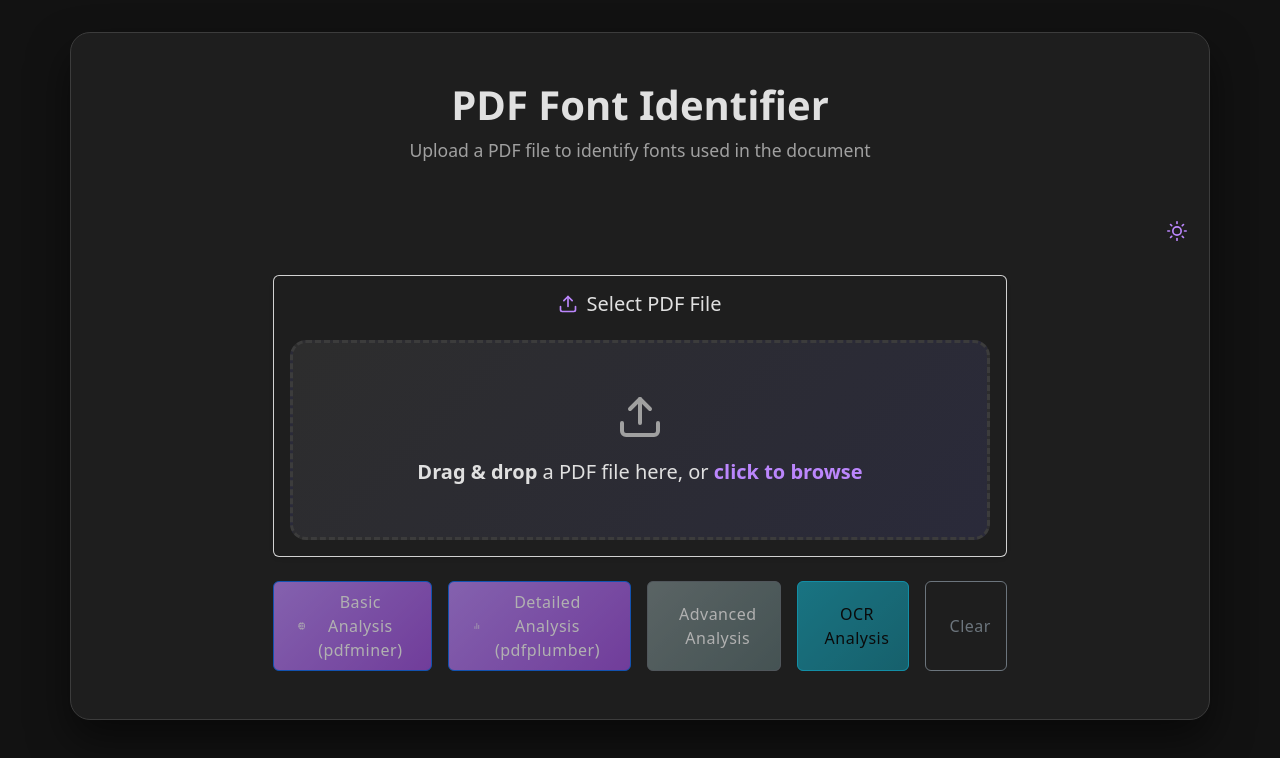
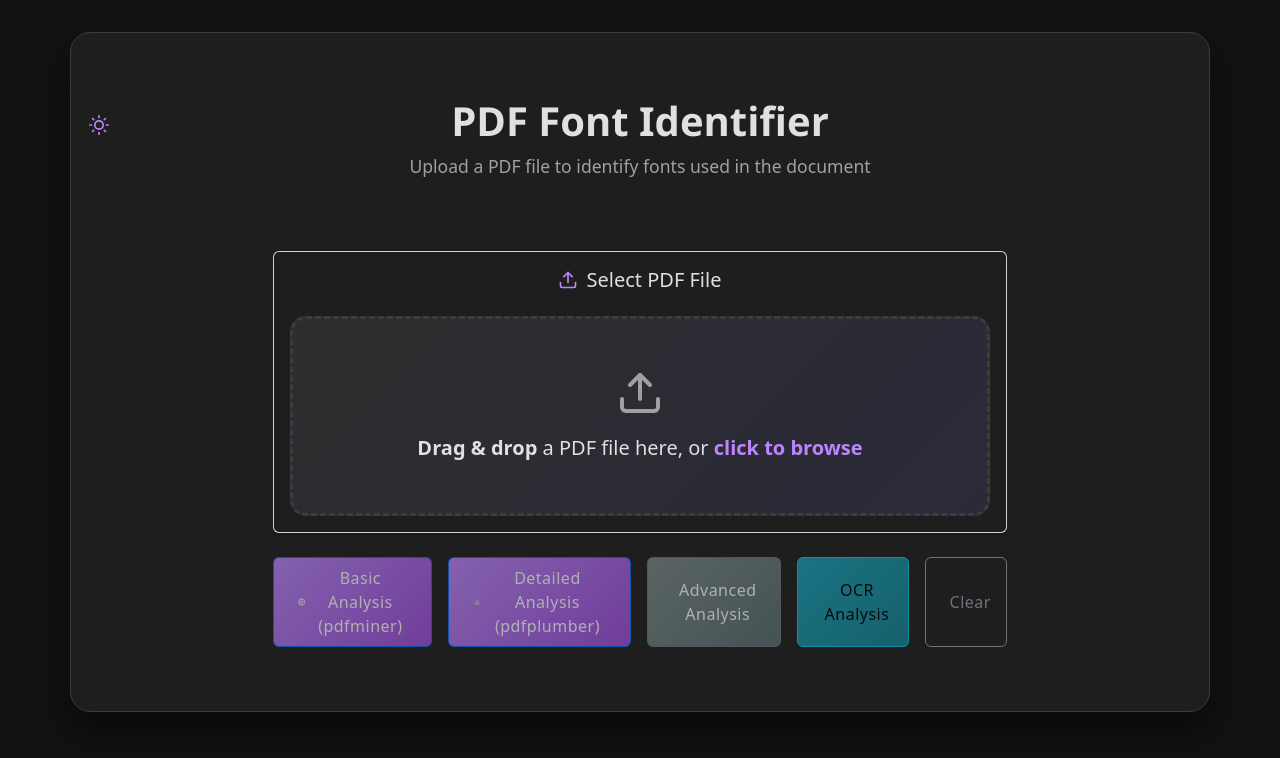
Before and after one commit to Gedamu-tinsae/identify_font, a React (Create React App) app in the folder frontend/: page / in a window 1280 px wide. Shown: the top 758 px of the page. Built offline with nearby package versions, Linux system fonts and the light colour scheme; no server answers.

Commit message:
style: adjust layout for theme toggle button and improve container styling

```diff
--- a/frontend/src/App.js
+++ b/frontend/src/App.js
@@ -158,8 +158,8 @@ function App() {
 
   return (
     <div className={styles.app}>
-      <Container className={`${styles.container} py-5`}>
-        <Row className="mb-4">
+      <Container className={styles.container}>
+        <Row className="position-relative mb-4">
           <Col className="d-flex flex-column align-items-center">
             <div className="text-center mb-3">
               <h1 className={styles.title}>PDF Font Identifier</h1>
@@ -167,7 +167,8 @@ function App() {
                 Upload a PDF file to identify fonts used in the document
               </p>
             </div>
-            <div className="ms-auto">
+          </Col>
+          <div className="position-absolute top-0 end-0 p-2">
             <Button
               variant="link"
               onClick={toggleTheme}
@@ -184,7 +185,6 @@ function App() {
               {theme === 'dark' ? <FiSun size={20} /> : <FiMoon size={20} />}
             </Button>
           </div>
-          </Col>
         </Row>
 
         <Row>
--- a/frontend/src/styles/App.module.css
+++ b/frontend/src/styles/App.module.css
@@ -18,6 +18,10 @@
   padding: 2rem;
   margin: 0 auto;
   border: 1px solid var(--border);
+  min-height: 85vh; /* Add minimum height to allow for vertical centering */
+  display: flex;
+  flex-direction: column;
+  justify-content: center;
 }
 
 /* Title styling */
```
Lines whose indentation alone changed are shown as unchanged.
